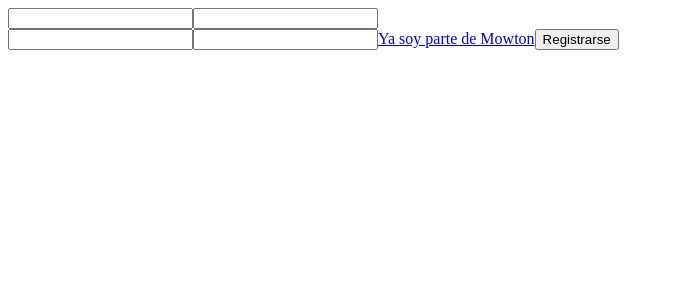
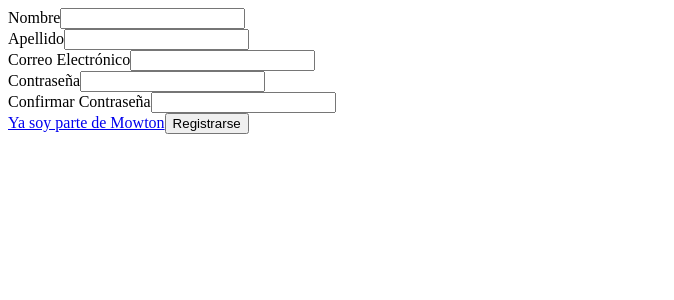
Before and after one commit to evelynKdc/Mowton-client, a React (Vite) app: page /registro in a window 1280 px wide. Shown: the top 300 px of the page, without its empty margins (0-674 px from the left). Built offline with nearby package versions, Linux system fonts and the light colour scheme.

Commit message:
feat: Add register and login validation

```diff
--- a/package.json
+++ b/package.json
@@ -10,10 +10,13 @@
     "preview": "vite preview"
   },
   "dependencies": {
+    "@vitejs/plugin-react": "^4.1.0",
     "axios": "^1.4.0",
+    "formik": "^2.4.5",
     "react": "^18.2.0",
     "react-dom": "^18.2.0",
-    "react-router-dom": "^6.15.0"
+    "react-router-dom": "^6.15.0",
+    "yup": "^1.3.2"
   },
   "devDependencies": {
     "@types/react": "^18.2.15",
--- a/src/App.jsx
+++ b/src/App.jsx
@@ -1,9 +1,9 @@
 import "./App.css";
 import { BrowserRouter as Router, Route, Routes } from "react-router-dom";
 import { AuthProvider } from "./context/AuthContext";
-import { RegisterPage } from "./pages/RegisterPage";
-import { LoginPage } from "./pages/LoginPage";
 import { HomePage } from "./pages/HomePage";
+import { RegisterPage } from "./pages/register/RegisterPage";
+import { LoginPage } from "./pages/login/LoginPage";
 
 function App() {
   return (
--- a/src/components/forms/LoginForm.jsx
+++ b/src/components/forms/LoginForm.jsx
@@ -1,64 +1,65 @@
-import { useState } from "react";
+import { Link, useNavigate } from "react-router-dom";
+import { Formik, Field, Form, ErrorMessage } from "formik";
 import { useAuth } from "../../context/AuthContext";
-import { Link, useNavigate } from "react-router-dom";
-import axios from "axios";
+import { loginSchema } from "../../utils/validationSchemas";
+import { loginUser } from "../../service/authService";
 
 export const LoginForm = () => {
-  const [email, setEmail] = useState("");
-  const [password, setPassword] = useState("");
-  const [errors, setErrors] = useState([]);
   const { login } = useAuth();
 
   const navigate = useNavigate();
-  const handleChangeEmail = (e) => {
-    setEmail(e.target.value);
-  };
-  const handleChangePassword = (e) => {
-    setPassword(e.target.value);
+
+  const initialValues = {
+    email: "",
+    password: "",
   };
 
-  const responseErrors = (errors) => {
-    setErrors(errors);
-  };
-  const handleSubmit = async (e) => {
-    e.preventDefault();
-    const data = { email, password };
+  const handleSubmit = async (values, { setSubmitting }) => {
     try {
-      const response = await axios.post(
-        "http://localhost:8081/api/auth/login",
-        data
-      );
-      console.log(response.data);
-      login(response.data.token);
+      const response = await loginUser(values);
+      console.log(response);
+      login(response.token);
       navigate("/");
     } catch (error) {
-      // console.error(error.response.data.errors);
-      responseErrors(error.response.data.errors);
-      console.log(errors);
+      console.log(error);
     }
+    setSubmitting(false);
   };
   return (
-    <form onSubmit={handleSubmit}>
-      <input
-        type="email"
-        name="email"
-        onChange={handleChangeEmail}
-        value={email}
-      />
-      <input
-        type="password"
-        name="password"
-        onChange={handleChangePassword}
-        value={password}
-      />
-      <Link to="/registro">Aun no tengo cuenta</Link>
-      <button type="submit">Iniciar Sesion</button>
-      {errors &&
-        errors.map((err, index) => (
-          <li key={index}>
-            {err.path} : {err.msg}
-          </li>
-        ))}
-    </form>
+    <Formik
+      initialValues={initialValues}
+      validationSchema={loginSchema}
+      onSubmit={handleSubmit}
+    >
+      {({ isSubmitting }) => (
+        <Form className="formContainer">
+          <div className="inputGroup">
+            <label htmlFor="email" className="labelInput">
+              Correo Electrónico
+            </label>
+            <Field type="email" name="email" className="txtInput" />
+            <div className="errorMessage">
+              <ErrorMessage name="email" component="span" />
+            </div>
+          </div>
+
+          <div className="inputGroup">
+            <label htmlFor="password" className="labelInput">
+              Contraseña
+            </label>
+            <Field type="password" name="password" className="txtInput" />
+            <div className="errorMessage">
+              <ErrorMessage name="password" component="span" />
+            </div>
+          </div>
+          <Link to="/registro" className="linkForm">
+            Aún no soy parte de Mowton
+          </Link>
+          <button type="submit" disabled={isSubmitting} className="btnSubmit">
+            Iniciar Sesión
+          </button>
+        </Form>
+      )}
+    </Formik>
   );
 };
--- a/src/components/forms/RegisterForm.jsx
+++ b/src/components/forms/RegisterForm.jsx
@@ -1,76 +1,101 @@
-import { useState } from "react";
-import axios from "axios";
-import { Link, useNavigate } from 'react-router-dom';
+import { Formik, Field, Form, ErrorMessage } from "formik";
+import { Link, useNavigate } from "react-router-dom";
 import { useAuth } from "../../context/AuthContext";
+import { registerSchema } from "../../utils/validationSchemas";
+import { registerUser } from "../../service/authService";
 export const RegisterForm = () => {
-  const [name, setName] = useState("");
-  const [lastName, setLastName] = useState("");
-  const [email, setEmail] = useState("");
-  const [password, setPassword] = useState("");
-  const [errors, setErrors] = useState([]);
+  const navigate = useNavigate();
+  const { login } = useAuth();
 
-  const navigate = useNavigate();
-  const {login } = useAuth();
-  const handleChangeName = (e) => {
-    setName(e.target.value);
+  const initialValues = {
+    name: "",
+    lastName: "",
+    email: "",
+    password: "",
+    confirmPassword: "",
   };
-  const handleChangeLastName = (e) => {
-    setLastName(e.target.value);
-  };
-  const handleChangeEmail = (e) => {
-    setEmail(e.target.value);
-  };
-  const handleChangePassword = (e) => {
-    setPassword(e.target.value);
-  };
-
-  const responseErrors = (errors) => {
-    setErrors(errors);
-  };
-  const handleSubmit = async (e) => {
-    e.preventDefault();
-    const data = { name, lastName, email, password };
+  const handleSubmit = async (values, { setSubmitting }) => {
     try {
-      const response = await axios.post(
-        "http://localhost:8081/api/auth/register",
-        data
-      );
-      console.log(response.data);
-      login(response.data.token);
+      const response = await registerUser(values);
+      login(response.token);
       navigate("/");
     } catch (error) {
-      // console.error(error.response.data.errors);
-      responseErrors(error.response.data.errors);
-      console.log(errors);
+      console.log(error);
     }
+    setSubmitting(false);
   };
   return (
-    <form onSubmit={handleSubmit}>
-      <div>
-      <input type="text" name="name" onChange={handleChangeName} value={name} />
-      <input
-        type="text"
-        name="lastname"
-        onChange={handleChangeLastName}
-        value={lastName}
-      />
-      </div>
-      <input
-        type="email"
-        name="email"
-        onChange={handleChangeEmail}
-        value={email}
-      />
-      <input
-        type="password"
-        name="password"
-        onChange={handleChangePassword}
-        value={password}
-      />
-      <Link to="/login">Ya soy parte de Mowton</Link>
-      <button type="submit">Registrarse</button>
+    <Formik
+      initialValues={initialValues}
+      validationSchema={registerSchema}
+      onSubmit={handleSubmit}
+    >
+      {({ isSubmitting }) => (
+        <Form className="formContainer">
+          <div className="namesContainer">
+            <div className="inputGroup">
+              <label htmlFor="name" className="labelInput">
+                Nombre
+              </label>
+              <Field type="text" name="name" className="txtInput" />
+              <div className="errorMessage">
+                <ErrorMessage name="name" component="span" />
+              </div>
+            </div>
 
-      {errors && errors.map((err, index) => <li key={index}>{err.path} : {err.msg}</li>)}
-    </form>
+            <div className="inputGroup">
+              <label htmlFor="lastName" className="labelInput">
+                Apellido
+              </label>
+              <Field type="text" name="lastName" className="txtInput" />
+              <div className="errorMessage">
+                <ErrorMessage name="lastName" component="span" />
+              </div>
+            </div>
+          </div>
+
+          <div className="inputGroup">
+            <label htmlFor="email" className="labelInput">
+              Correo Electrónico
+            </label>
+            <Field type="email" name="email" className="txtInput" />
+            <div className="errorMessage">
+              <ErrorMessage name="email" component="span" />
+            </div>
+          </div>
+
+          <div className="inputGroup">
+            <label htmlFor="password" className="labelInput">
+              Contraseña
+            </label>
+            <Field type="password" name="password" className="txtInput" />
+            <div className="errorMessage">
+              <ErrorMessage name="password" component="span" />
+            </div>
+          </div>
+
+          <div className="inputGroup">
+            <label htmlFor="confirmPassword" className="labelInput">
+              Confirmar Contraseña
+            </label>
+            <Field
+              type="password"
+              name="confirmPassword"
+              className="txtInput"
+            />
+            <div className="errorMessage">
+              <ErrorMessage name="confirmPassword" component="span" />
+            </div>
+          </div>
+
+          <Link to="/login" className="linkForm">
+            Ya soy parte de Mowton
+          </Link>
+          <button type="submit" disabled={isSubmitting} className="btnSubmit">
+            Registrarse
+          </button>
+        </Form>
+      )}
+    </Formik>
   );
 };
--- a/src/pages/RegisterPage.jsx
+++ /dev/null
@@ -1,15 +0,0 @@
-import { useNavigate } from "react-router-dom";
-import { useAuth } from "../context/AuthContext";
-import { RegisterForm } from "../components/forms/RegisterForm";
-import { useEffect } from "react";
-
-export const RegisterPage = () => {
-  const { token } = useAuth();
-  const navigate = useNavigate();
-  useEffect(() => {
-    if (token) {
-      navigate("/");
-    }
-  }, [token]);
-  return <RegisterForm />;
-};
--- /dev/null
+++ b/src/pages/login/LoginPage.jsx
@@ -0,0 +1,7 @@
+
+import { LoginForm } from "../../components/forms/LoginForm";
+export const LoginPage = () => {
+
+
+    return <LoginForm />;
+}
--- /dev/null
+++ b/src/pages/register/RegisterPage.jsx
@@ -0,0 +1,7 @@
+
+import { RegisterForm } from "../../components/forms/RegisterForm";
+
+export const RegisterPage = () => {
+
+  return <RegisterForm />;
+};
--- /dev/null
+++ b/src/service/authService.js
@@ -0,0 +1,19 @@
+import api from "./configAxios";
+
+export const registerUser = async (userData) => {
+  try {
+    const response = await api.post("auth/register", userData);
+    return response.data;
+  } catch (error) {
+    throw error;
+  }
+};
+
+export const loginUser = async (userData) => {
+  try {
+    const response = await api.post("auth/login", userData);
+    return response.data;
+  } catch (error) {
+    throw error;
+  }
+};
--- /dev/null
+++ b/src/service/configAxios.js
@@ -0,0 +1,16 @@
+import axios from 'axios';
+
+const api = axios.create({
+  baseURL: 'http://localhost:8081/api/',
+});
+
+//Intercept requests to add the authentication token if it's available
+api.interceptors.request.use((config) => {
+    const token = localStorage.getItem('token');
+    if (token) {
+      config.headers['token'] = token;
+    }
+    return config;
+  });
+
+export default api;
--- /dev/null
+++ b/src/utils/validationSchemas.js
@@ -0,0 +1,16 @@
+import * as Yup from 'yup';
+
+export const loginSchema = Yup.object().shape({
+  email: Yup.string().email('Introduce un correo electrónico válido').required('El correo electrónico es obligatorio'),
+  password: Yup.string().required('La contraseña es obligatoria'),
+});
+
+export const registerSchema = Yup.object().shape({
+  name: Yup.string().min(3, 'Debe ser un nombre de almenos 3 caracteres').required('El nombre es obligatorio'),
+  lastName: Yup.string().min(3, 'Debe ser un apellido de almenos 3 caracteres').required('El apellido es obligatorio'),
+  email: Yup.string().email('Introduce un correo electrónico válido').required('El correo electrónico es obligatorio'),
+  password: Yup.string().min(6, 'La contraseña debe tener al menos 6 caracteres').required('La contraseña es obligatoria'),
+  confirmPassword: Yup.string()
+    .oneOf([Yup.ref('password'), null], 'Las contraseñas deben coincidir')
+    .required('Confirma tu contraseña'),
+});
```
Also changed, not shown: src/pages/LoginPage.jsx (deleted, +0 -14 lines).
